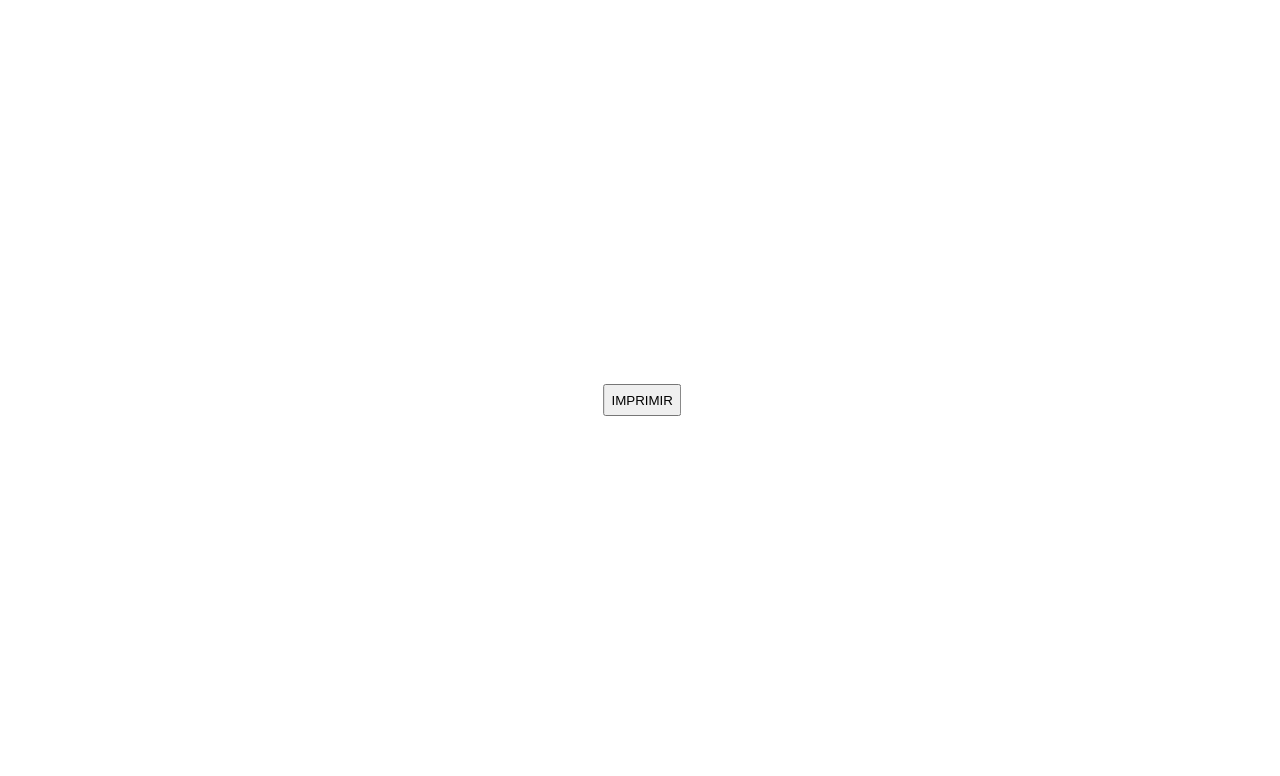
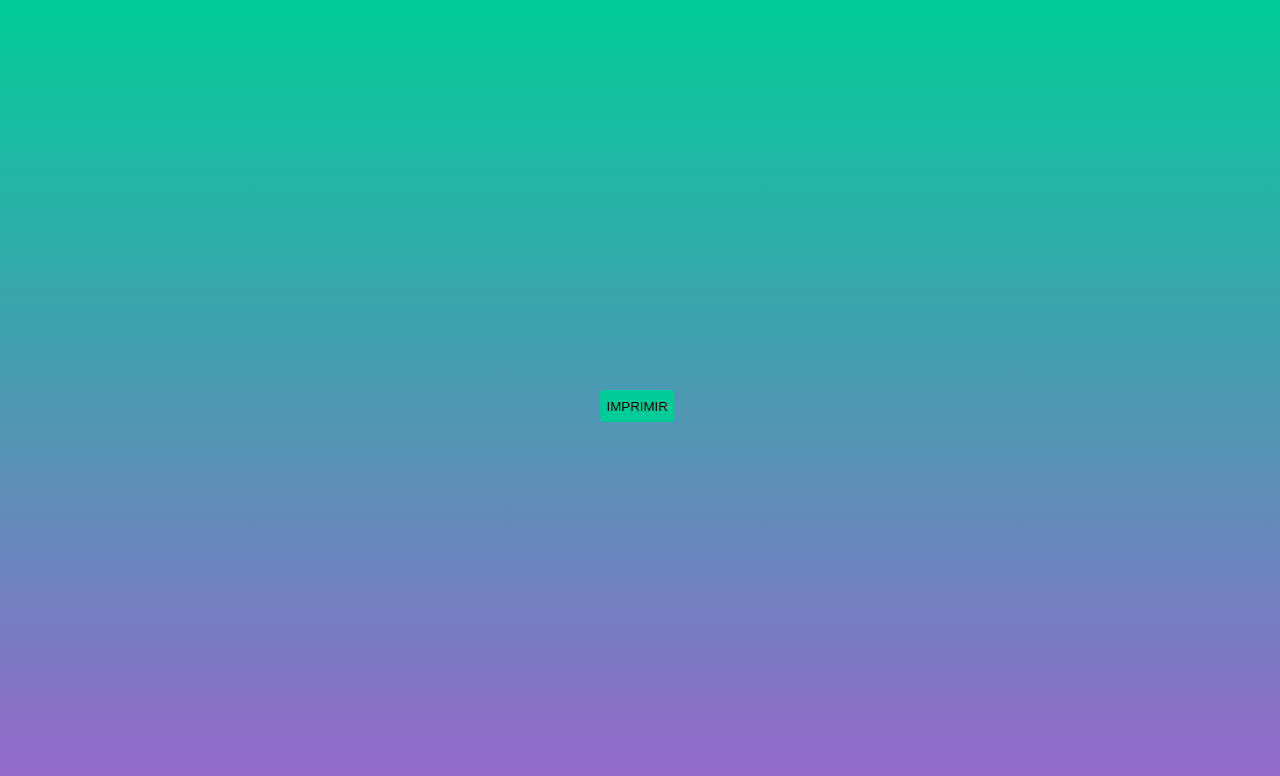
Before and after one commit to elfolz/declaracao-de-conteudo, a website: page index.html in a window 1280 px wide. Drawn offline with Linux system fonts and the light colour scheme.

Commit message:
bg color

```diff
--- a/styles.css
+++ b/styles.css
@@ -1,11 +1,22 @@
 * {
 	font-family: sans-serif;
+	box-sizing: border-box;
+}
+*:not(input) {
+	user-select: none;
+}
+:root {
+	--color-primary: #00cc99;
+	--color-accent: #9966cc;
+}
+html {
+	background: linear-gradient(var(--color-primary), var(--color-accent));
+	height: 100vh;
+	overflow: hidden;
 }
 body {
+	margin: 0 auto;
 	overflow: hidden;
-	width: 210mm;
-	height: 297mm;
-	margin: 0 auto;
 	text-align: center;
 }
 main {
@@ -18,6 +29,15 @@ img {
 button {
 	height: 32px;
 	cursor: pointer;
+	border: none;
+	border-radius: 4px;
+	margin-top: 12px;
+	background-color: var(--color-primary);
+	font-weight: 500;
+	transition: all 250ms ease-in-out;
+}
+button:hover {
+	background-color: #0affc1;
 }
 input {
 	position: absolute;
@@ -31,188 +51,188 @@ input[type=tel] {
 	text-align: right;
 }
 input#nomeRem {
-	top: 80px;
+	top: 81px;
 	left: 61px;
 	width: 321px;
 }
 input#endereco1Rem {
-	top: 100px;
+	top: 101px;
 	left: 82px;
 	width: 298px;
 }
 input#endereco2Rem {
-	top: 120px;
+	top: 121px;
 	left: 23px;
 	width: 358px;
 }
 input#cidadeRem {
-	top: 140px;
+	top: 142px;
 	left: 66px;
 	width: 229px;
 }
 input#ufRem {
-	top: 140px;
+	top: 142px;
 	left: 322px;
 	width: 58px;
 }
 input#cepRem {
-	top: 160px;
+	top: 162px;
 	left: 46px;
 	width: 117px;
 }
 input#cpfRem {
-	top: 160px;
+	top: 162px;
 	left: 229px;
 	width: 151px;
 }
 input#nomeDest {
-	top: 80px;
+	top: 81px;
 	left: 433px;
 	width: 335px;
 }
 input#endereco1Dest {
-	top: 100px;
+	top: 101px;
 	left: 456px;
 	width: 312px;
 }
 input#endereco2Dest {
-	top: 120px;
+	top: 121px;
 	left: 397px;
 	width: 372px;
 }
 input#cidadeDest {
-	top: 140px;
+	top: 142px;
 	left: 440px;
 	width: 248px;
 }
 input#ufDest {
-	top: 140px;
+	top: 142px;
 	left: 715px;
 	width: 53px;
 }
 input#cepDest {
-	top: 160px;
+	top: 162px;
 	left: 420px;
 	width: 117px;
 }
 input#cpfDest {
-	top: 160px;
+	top: 162px;
 	left: 603px;
 	width: 165px;
 }
 
 input#item1Id {
-	top: 216px;
+	top: 217px;
 	left: 22px;
 	width: 47px;
 }
 input#item1Desc {
-	top: 216px;
+	top: 217px;
 	left: 78px;
 	width: 431px;
 }
 input#item1Quant {
-	top: 216px;
+	top: 217px;
 	left: 519px;
 	width: 113px;
 }
 input#item1Vaor {
-	top: 216px;
+	top: 217px;
 	left: 640px;
 	width: 128px;
 }
 input#item2Id {
-	top: 235px;
+	top: 236px;
 	left: 22px;
 	width: 47px;
 }
 input#item2Desc {
-	top: 235px;
+	top: 236px;
 	left: 78px;
 	width: 431px;
 }
 input#item2Quant {
-	top: 235px;
+	top: 236px;
 	left: 519px;
 	width: 113px;
 }
 input#item2Vaor {
-	top: 235px;
+	top: 236px;
 	left: 642px;
 	width: 128px;
 }
 input#item3Id {
-	top: 254px;
+	top: 255px;
 	left: 22px;
 	width: 47px;
 }
 input#item3Desc {
-	top: 254px;
+	top: 255px;
 	left: 78px;
 	width: 431px;
 }
 input#item3Quant {
-	top: 254px;
+	top: 255px;
 	left: 519px;
 	width: 113px;
 }
 input#item3Vaor {
-	top: 254px;
+	top: 255px;
 	left: 642px;
 	width: 128px;
 }
 input#item4Id {
-	top: 273px;
+	top: 274px;
 	left: 22px;
 	width: 47px;
 }
 input#item4Desc {
-	top: 273px;
+	top: 274px;
 	left: 78px;
 	width: 431px;
 }
 input#item4Quant {
-	top: 273px;
+	top: 274px;
 	left: 519px;
 	width: 113px;
 }
 input#item4Vaor {
-	top: 273px;
+	top: 274px;
 	left: 642px;
 	width: 128px;
 }
 input#item5Id {
-	top: 292px;
+	top: 293px;
 	left: 22px;
 	width: 47px;
 }
 input#item5Desc {
-	top: 292px;
+	top: 293px;
 	left: 78px;
 	width: 431px;
 }
 input#item5Quant {
-	top: 292px;
+	top: 293px;
 	left: 519px;
 	width: 113px;
 }
 input#item5Vaor {
-	top: 292px;
+	top: 293px;
 	left: 642px;
 	width: 128px;
 }
 input#totalQuant {
-	top: 310px;
+	top: 311px;
 	left: 519px;
 	width: 113px;
 }
 input#totalValor {
-	top: 310px;
+	top: 311px;
 	left: 642px;
 	width: 128px;
 }
 input#totalPeso {
-	top: 329px;
+	top: 330px;
 	left: 519px;
 	width: 250px;
 }
@@ -245,6 +265,15 @@ input#dataAno {
 		height: fit-content;
 	}
 }
+@media screen {
+	main {
+		padding-right: 10px;
+	}
+	img {
+		border-radius: 8px;
+		box-shadow: 5px 5px 5px rgba(0,0,0,0.25);
+	}
+}
 @media print {
 	* {
 		-webkit-print-color-adjust: exact !important;
@@ -252,6 +281,13 @@ input#dataAno {
 	@page {
 		margin: 0;
 	}
+	html {
+		background: none;
+	}
+	body {
+		width: 210mm;
+		height: 297mm;
+	}
 	button {
 		display: none;
 	}
```
